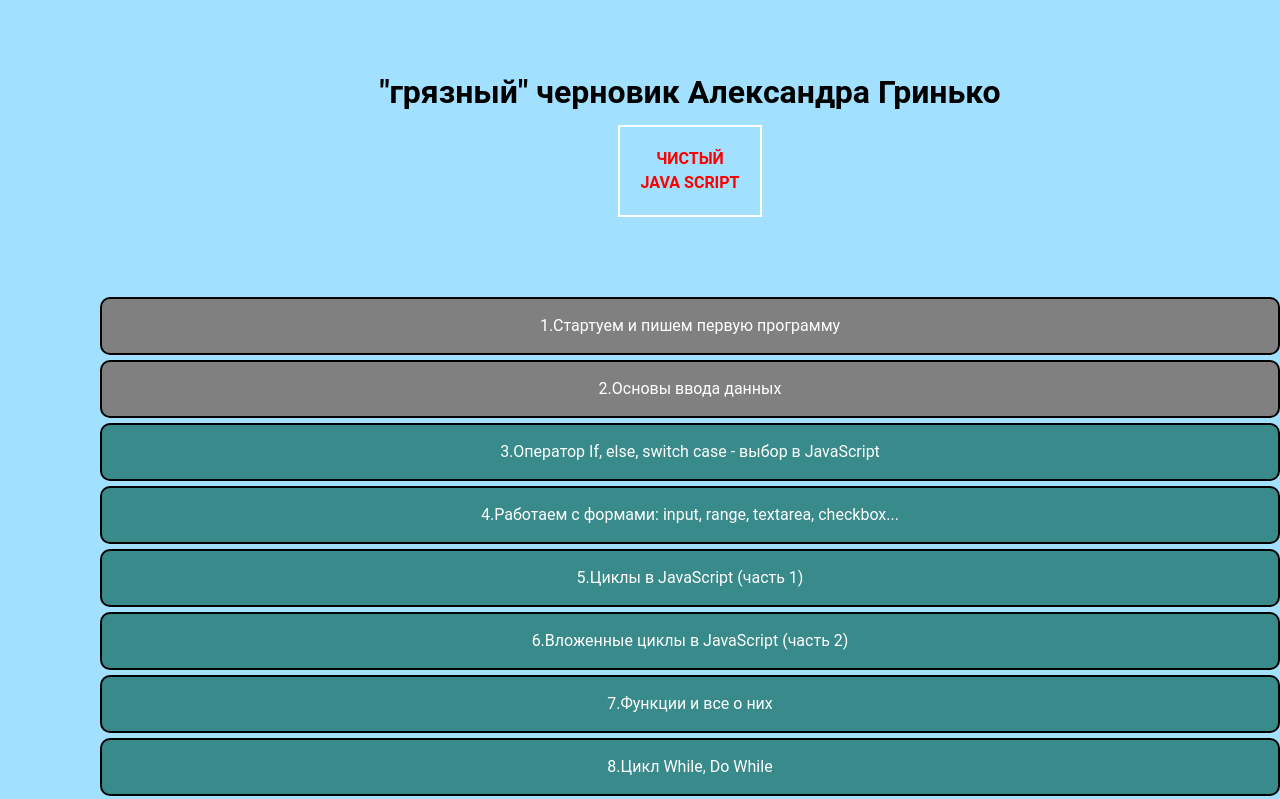
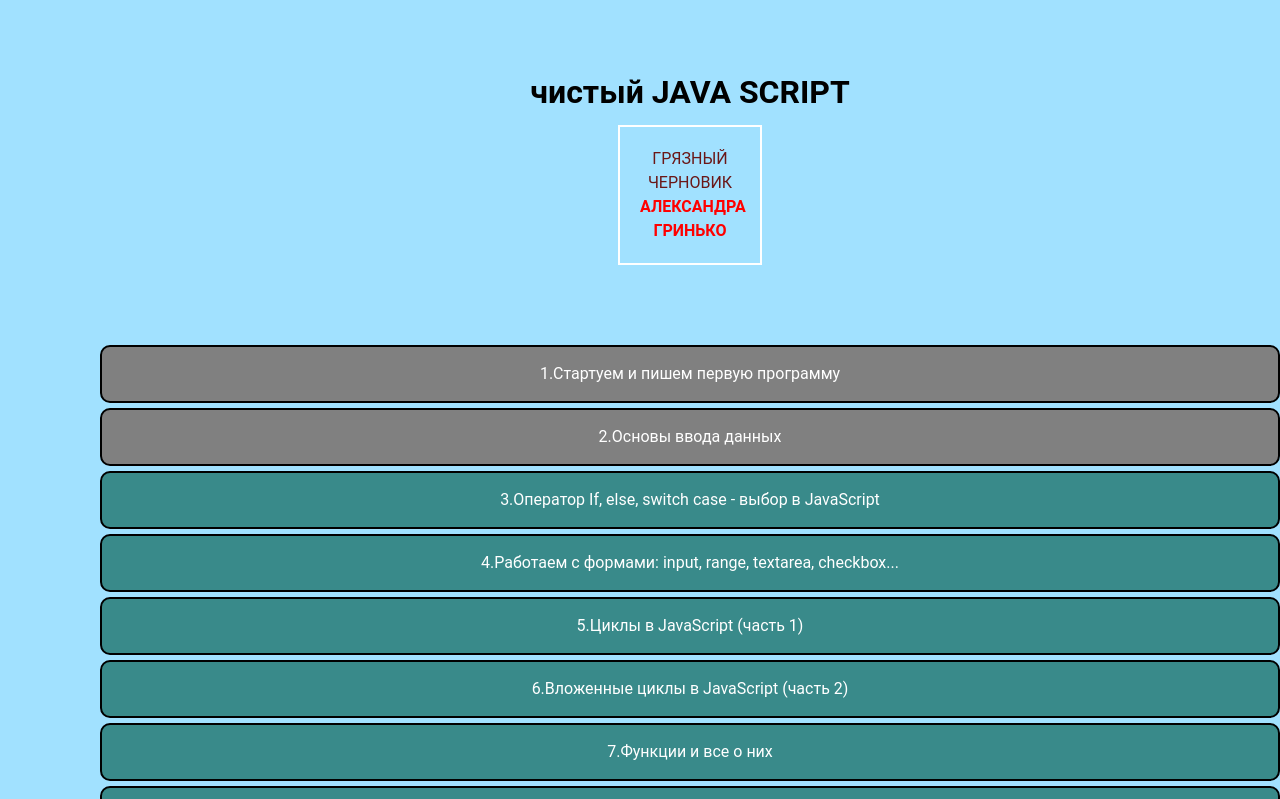
Before and after one commit to alexgrinko/myJS, a plain HTML site: page index.html in a window 1280 px wide. Shown: the top 799 px of the page. Drawn offline with Linux system fonts and the light colour scheme.

Commit message:
Update index.html

```diff
--- a/index.html
+++ b/index.html
@@ -12,8 +12,8 @@
 <body>
     <header>
         <div class="header">
-            <h1>"грязный" черновик Александра Гринько </h1>
-            <p class="hello">чистый JAVA SCRIPT</p>
+            <h1>чистый JAVA SCRIPT</h1>
+            <p class="hello"><span class="hello__span">грязный черновик</span> Александра Гринько</p>
         </div>
     </header>
     <nav>
```
